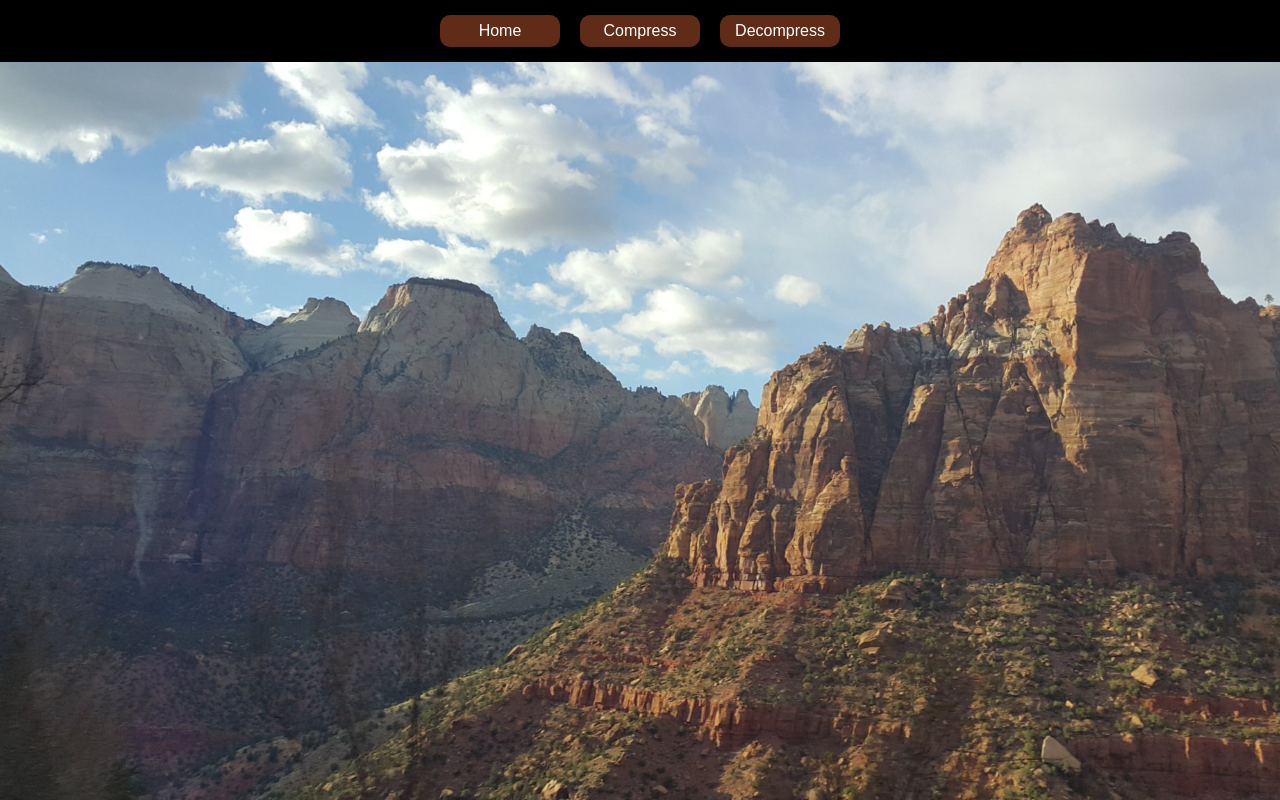
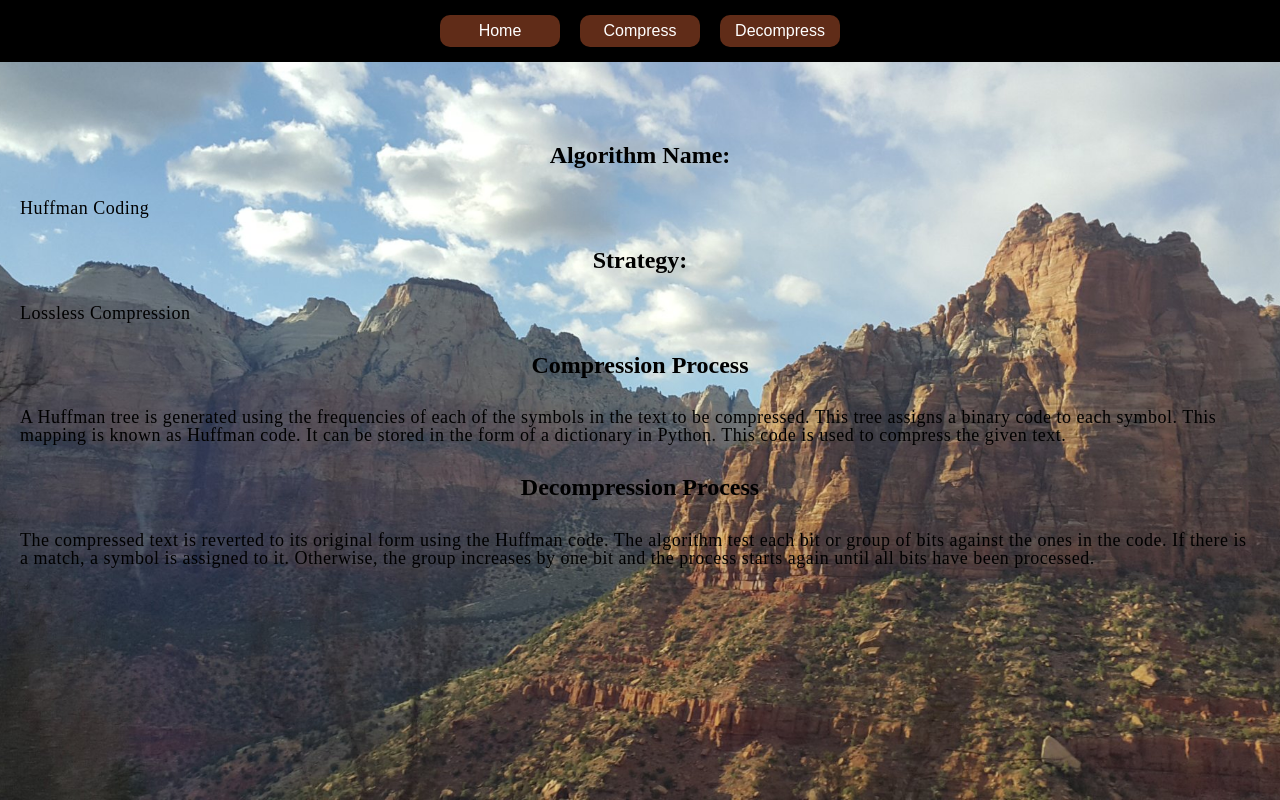
Before and after one commit to jeffrylazo/Huffman-App, a Python web app: template core/templates/index.html in a window 1280 px wide. Run offline with Jinja, Linux system fonts and the light colour scheme; the template is opened without the code that fills it, so the values that code supplies are empty.

Commit message:
Added content to index.html

```diff
--- a/core/static/css/base.css
+++ b/core/static/css/base.css
@@ -12,6 +12,7 @@
     --nav-bar-color: white;
     /* Request parameters */
     --form-background-color: rgba(100, 155, 255,0.25);
+    --form-background-color-1: rgba(100, 155, 255,0.90);
     --form-border: 2px solid rgb(0, 195, 255);
     --form-min-width: 80%;
     --textarea-min-width: 92%;
@@ -122,7 +123,7 @@ textarea {
 
 /* <-- Screen distribution for request and response sections --> */
 
-.content .request, body .response {
+.content .request, body .response, body .index {
     display: flex;
     justify-content: center;
     margin-bottom: 20px;
@@ -369,3 +370,29 @@ label[for="msg_decompressed"] {
     padding-top: 10px;
     padding-bottom: 10px;
 }
+
+/* <----------------- CSS for index.html only -----------------> */
+
+body .index:before {
+    content: '';
+    box-shadow: 10px 10px 20px;
+    filter: blur(10px);
+    background: inherit;
+}
+
+body .index {
+    margin-top: 60px;
+    flex-direction: column;
+    background: inherit;
+}
+
+h2[class="index_header"] {
+    display: block;
+    text-align: center;
+}
+
+p[class="index_description"] {
+    margin: 0px 10px 0px 10px;
+    font-size: 18px;
+    background: none;
+}
--- a/core/templates/index.html
+++ b/core/templates/index.html
@@ -1,10 +1,28 @@
 {% extends 'base.html' %}
 
 {% block head %}
-    <title>Huffman Translator</title>
+    <title>Huffman Translator - Home</title>
 {% endblock %}
 
 {% block body %}
-
-
+    <div class="index">
+        <h2 class="index_header">Algorithm Name:</h2>
+        <p class="index_description">Huffman Coding</p>
+        <h2 class="index_header">Strategy:</h2>
+        <p class="index_description">Lossless Compression</p>
+        <h2 class="index_header">Compression Process</h2>
+        <p class="index_description">
+            A Huffman tree is generated using the frequencies of each of the symbols in the
+            text to be compressed. This tree assigns a binary code to each symbol. This mapping
+            is known as Huffman code. It can be stored in the form of a dictionary in Python.
+            This code is used to compress the given text.
+        </p>
+        <h2 class="index_header">Decompression Process</h2>
+        <p class="index_description">
+            The compressed text is reverted to its original form using the Huffman code. The
+            algorithm test each bit or group of bits against the ones in the code. If there
+            is a match, a symbol is assigned to it. Otherwise, the group increases by one bit
+            and the process starts again until all bits have been processed.
+        </p>
+    </div>
 {% endblock %}
```
